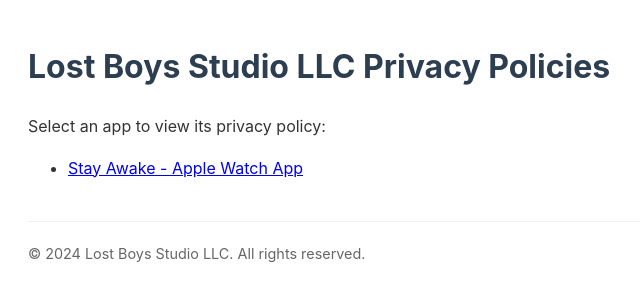
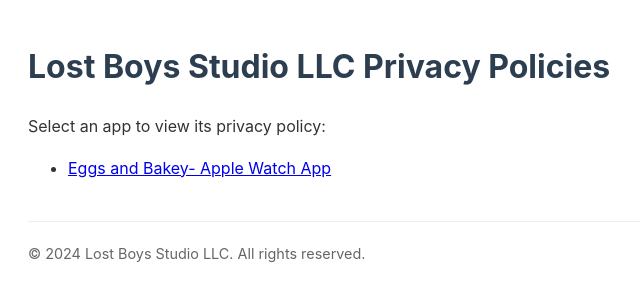
Before and after one commit to LostBoysStudio/privacy-policies, a plain HTML site: page index.html in a window 1280 px wide. Shown: the full height of the page, 212-852 px from the left. Drawn offline with Linux system fonts and the light colour scheme.

Commit message:
Update index.html

```diff
--- a/index.html
+++ b/index.html
@@ -25,7 +25,7 @@
     <h1>Lost Boys Studio LLC Privacy Policies</h1>
     <p>Select an app to view its privacy policy:</p>
     <ul>
-        <li><a href="eggsandbakey/">Stay Awake - Apple Watch App</a></li>
+        <li><a href="eggsandbakey/">Eggs and Bakey- Apple Watch App</a></li>
     </ul>
     <footer>© 2024 Lost Boys Studio LLC. All rights reserved.</footer>
 </body>
```
